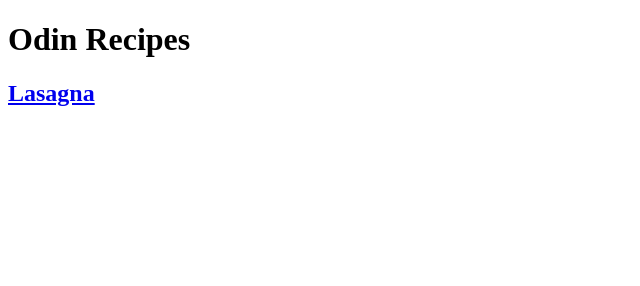
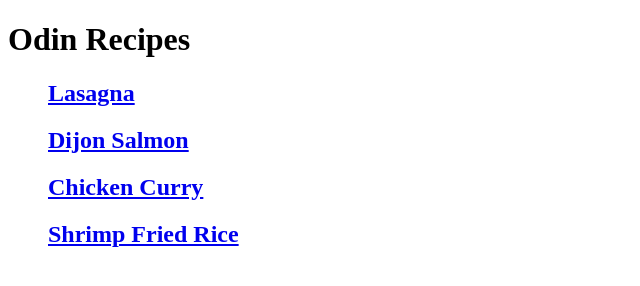
Before and after one commit to Likeatoss/odin-recipes, a plain HTML site: page index.html in a window 1280 px wide. Shown: the whole page, without its empty margins (0-640 px from the left). Drawn offline with Linux system fonts and the light colour scheme.

Commit message:
Created links for recipe # 2,3, and 4

```diff
--- a/index.html
+++ b/index.html
@@ -8,6 +8,12 @@
 </head>
 <body>
     <h1>Odin Recipes</h1>
-    <a href = "recipes/lasagna.html"><h2>Lasagna</h2></a>
+    <ul>
+        <a href = "recipes/lasagna.html"><h2>Lasagna</h2></a>
+        <a href = "recipes/dijonsalmon.html"><h2>Dijon Salmon</h2></a>
+        <a href = "recipes/chickencurry.html"><h2>Chicken Curry</h2></a>
+        <a href = "recipes/shrimpfriedrice.html"><h2>Shrimp Fried Rice</h2></a>
+
+    </ul>
 </body>
 </html>
```
